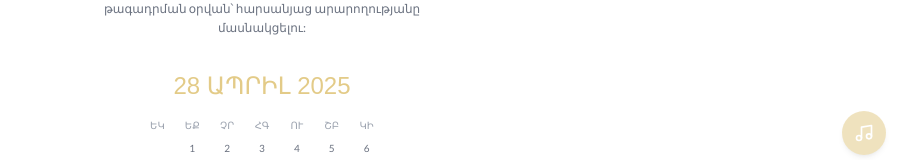
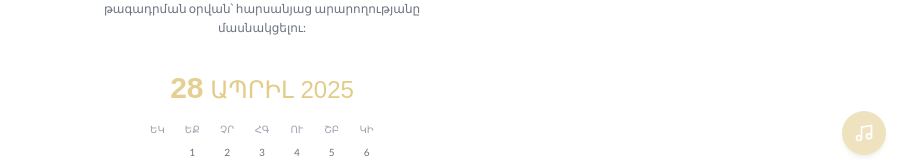
Before and after one commit to Garo150390/wedding-invitation, a Next.js app: page / in a window 1280 px wide. Shown: the part 629-789 px from the top of the page, without its empty margins (378-1280 px from the left). Built offline with nearby package versions, Linux system fonts and the light colour scheme; a web font is replaced by a local one.

Commit message:
animated day

```diff
--- a/app/page.tsx
+++ b/app/page.tsx
@@ -719,7 +719,7 @@ export default function Home() {
 
                 {/* Date */}
                 <div className="text-center mb-8">
-                    <h2 className="font-bokonique-light text-2xl text-[#E3CB88]">28 ԱՊՐԻԼ 2025</h2>
+                    <h2 className="font-bokonique-light text-2xl text-[#E3CB88]"><strong className="animate-pulse text-3xl">28</strong> ԱՊՐԻԼ 2025</h2>
 
                     {/* Calendar */}
                     <Calendar selectedDay={28} month={4} year={2025}/>
```
